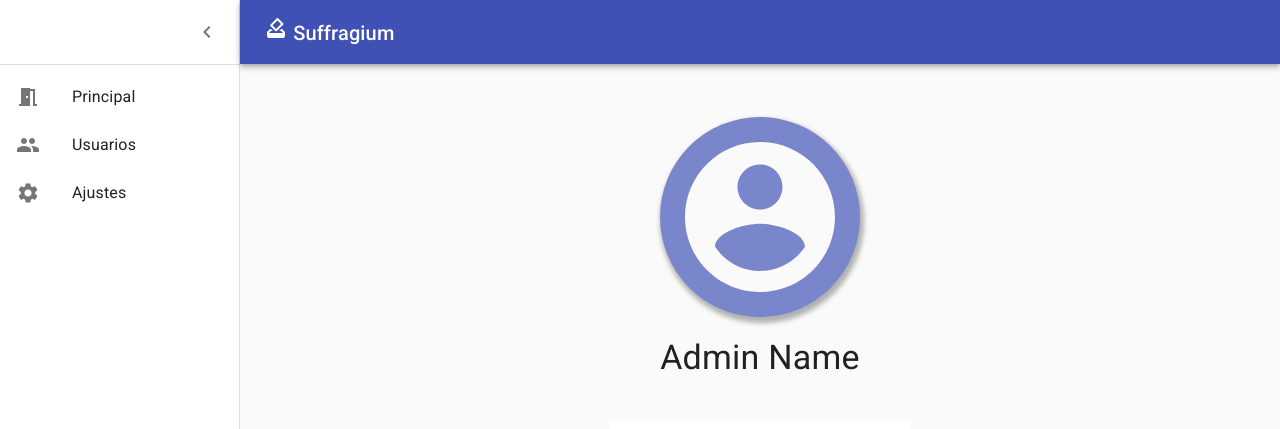
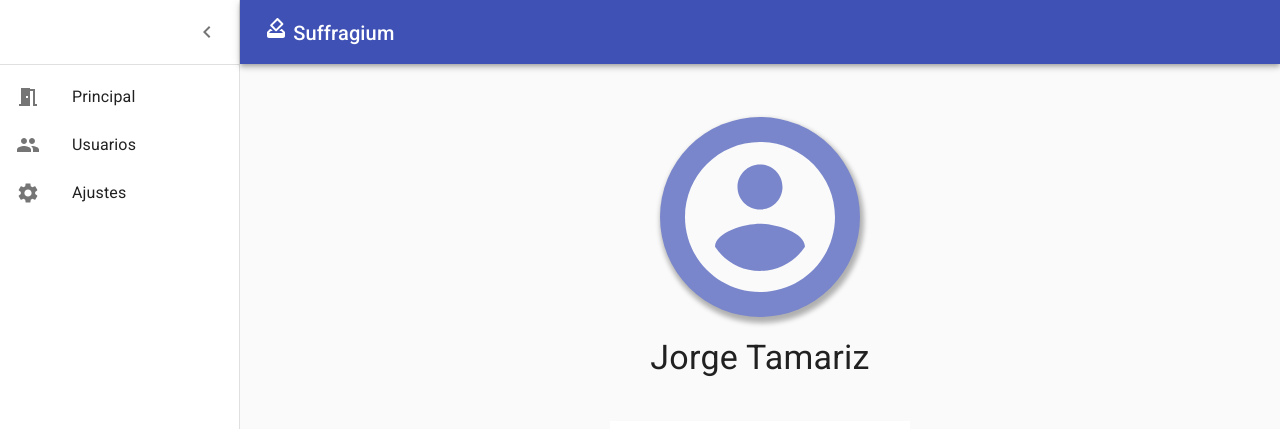
Before and after one commit to JorgeTmrz/suffragium, a React (Create React App) app in the folder web/: page /auth in a window 1280 px wide. Shown: the top 429 px of the page. Built offline with nearby package versions, Linux system fonts and the light colour scheme.

Commit message:
Separate components for settings page

```diff
--- a/web/src/pages/admin/Settings.tsx
+++ b/web/src/pages/admin/Settings.tsx
@@ -1,108 +1,14 @@
-import {
-    Avatar,
-    Container,
-    Grid,
-    List,
-    ListItemIcon,
-    ListItemText,
-    makeStyles,
-    Switch,
-    Typography,
-} from "@material-ui/core";
-import {
-    AccountCircle,
-    PowerSettingsNew,
-    QuestionAnswerTwoTone,
-    SettingsRounded,
-    WbSunnySharp,
-} from "@material-ui/icons";
-import React from "react";
-import ListItem from "@material-ui/core/ListItem";
-
-const SettingsPageStyles = makeStyles((theme) => ({
-    container: {
-        display: "flex",
-        flexDirection: "column",
-        justifyContent: "space-around",
-        alignItems: "center",
-        height: "70vh",
-    },
-    avatarGrid: {
-        flexDirection: "column",
-        alignItems: "center",
-    },
-    avatar: {
-        marginBottom: "20px",
-        backgroundColor: theme.palette.primary.light,
-        height: "200px",
-        width: "200px",
-        boxShadow: "2px 4px 5px 2px #0000004c",
-    },
-    icon: {
-        height: "180px",
-        width: "180px",
-    },
-    buttonList: {
-        backgroundColor: theme.palette.background.paper,
-        width: "300px",
-    },
-    optionText: {},
-    logOut: {
-        color: theme.palette.secondary.main,
-    },
-}));
+import { SettingsPageStyles } from "./helpers/SettingsPageStyles";
+import { Avatar } from "./components/SettingsPage/Avatar";
+import { SettingPageOptions } from "./components/SettingsPage/SettingPageOptions";
+import { Container } from "@material-ui/core";
 
 export const Settings = () => {
     const classes = SettingsPageStyles();
     return (
         <Container className={classes.container}>
-            <Grid container className={classes.avatarGrid}>
-                <Avatar className={classes.avatar}>
-                    <AccountCircle className={classes.icon}></AccountCircle>
-                </Avatar>
-                <Typography variant="h4">Admin Name</Typography>
-            </Grid>
-            <Grid>
-                <List component={"nav"} className={classes.buttonList}>
-                    <ListItem button>
-                        <ListItemIcon>
-                            <SettingsRounded />
-                        </ListItemIcon>
-                        <ListItemText className={`${classes.optionText}`}>
-                            Ajustes De la cuenta
-                        </ListItemText>
-                    </ListItem>
-                    <ListItem>
-                        <ListItemIcon>
-                            <WbSunnySharp />
-                        </ListItemIcon>
-                        <ListItemText className={`${classes.optionText}`}>
-                            Cambiar tema
-                        </ListItemText>
-                        <Switch
-                            name="changeTheme"
-                        />
-                    </ListItem>
-                    <ListItem button>
-                        <ListItemIcon>
-                            <QuestionAnswerTwoTone />
-                        </ListItemIcon>
-                        <ListItemText className={`${classes.optionText}`}>
-                            Contactar desarrolladores
-                        </ListItemText>
-                    </ListItem>
-                    <ListItem button>
-                        <ListItemIcon className={classes.logOut}>
-                            <PowerSettingsNew />
-                        </ListItemIcon>
-                        <ListItemText
-                            className={`${classes.logOut} ${classes.optionText}`}
-                        >
-                            Cerrar Sesión
-                        </ListItemText>
-                    </ListItem>
-                </List>
-            </Grid>
+            <Avatar name="Jorge Tamariz" />
+            <SettingPageOptions/>
         </Container>
     );
 };
--- /dev/null
+++ b/web/src/pages/admin/components/SettingsPage/Avatar.tsx
@@ -0,0 +1,19 @@
+import { Grid, Typography, Avatar as AvatarIcon } from "@material-ui/core";
+import { AccountCircle } from "@material-ui/icons";
+import { SettingsPageStyles } from "../../helpers/SettingsPageStyles";
+
+type AvatarPros = {
+    name?: string;
+};
+
+export const Avatar = ({ name = "Admin Name" }: AvatarPros) => {
+    const classes = SettingsPageStyles();
+    return (
+        <Grid container className={classes.avatarGrid}>
+            <AvatarIcon className={classes.avatar}>
+                <AccountCircle className={classes.icon}></AccountCircle>
+            </AvatarIcon>
+            <Typography variant="h4">{name}</Typography>
+        </Grid>
+    );
+};
--- /dev/null
+++ b/web/src/pages/admin/components/SettingsPage/SettingPageOptions.tsx
@@ -0,0 +1,61 @@
+import {
+    Grid,
+    List,
+    ListItem,
+    ListItemIcon,
+    ListItemText,
+    Switch,
+} from "@material-ui/core";
+import {
+    PowerSettingsNew,
+    QuestionAnswerTwoTone,
+    SettingsRounded,
+    WbSunnySharp,
+} from "@material-ui/icons";
+import React from "react";
+import { SettingsPageStyles } from "../../helpers/SettingsPageStyles";
+
+export const SettingPageOptions = () => {
+    const classes = SettingsPageStyles();
+    return (
+        <Grid>
+            <List component={"nav"} className={classes.buttonList}>
+                <ListItem button>
+                    <ListItemIcon>
+                        <SettingsRounded />
+                    </ListItemIcon>
+                    <ListItemText className={`${classes.optionText}`}>
+                        Ajustes De la cuenta
+                    </ListItemText>
+                </ListItem>
+                <ListItem>
+                    <ListItemIcon>
+                        <WbSunnySharp />
+                    </ListItemIcon>
+                    <ListItemText className={`${classes.optionText}`}>
+                        Cambiar tema
+                    </ListItemText>
+                    <Switch name="changeTheme" />
+                </ListItem>
+                <ListItem button>
+                    <ListItemIcon>
+                        <QuestionAnswerTwoTone />
+                    </ListItemIcon>
+                    <ListItemText className={`${classes.optionText}`}>
+                        Contactar desarrolladores
+                    </ListItemText>
+                </ListItem>
+                <ListItem button>
+                    <ListItemIcon className={classes.logOut}>
+                        <PowerSettingsNew />
+                    </ListItemIcon>
+                    <ListItemText
+                        className={`${classes.logOut} ${classes.optionText}`}
+                    >
+                        Cerrar Sesión
+                    </ListItemText>
+                </ListItem>
+            </List>
+        </Grid>
+    );
+};
--- /dev/null
+++ b/web/src/pages/admin/helpers/SettingsPageStyles.ts
@@ -0,0 +1,34 @@
+import { makeStyles } from "@material-ui/core";
+
+export const SettingsPageStyles = makeStyles((theme) => ({
+    container: {
+        display: "flex",
+        flexDirection: "column",
+        justifyContent: "space-around",
+        alignItems: "center",
+        height: "70vh",
+    },
+    avatarGrid: {
+        flexDirection: "column",
+        alignItems: "center",
+    },
+    avatar: {
+        marginBottom: "20px",
+        backgroundColor: theme.palette.primary.light,
+        height: "200px",
+        width: "200px",
+        boxShadow: "2px 4px 5px 2px #0000004c",
+    },
+    icon: {
+        height: "180px",
+        width: "180px",
+    },
+    buttonList: {
+        backgroundColor: theme.palette.background.paper,
+        width: "300px",
+    },
+    optionText: {},
+    logOut: {
+        color: theme.palette.secondary.main,
+    },
+}));
```
